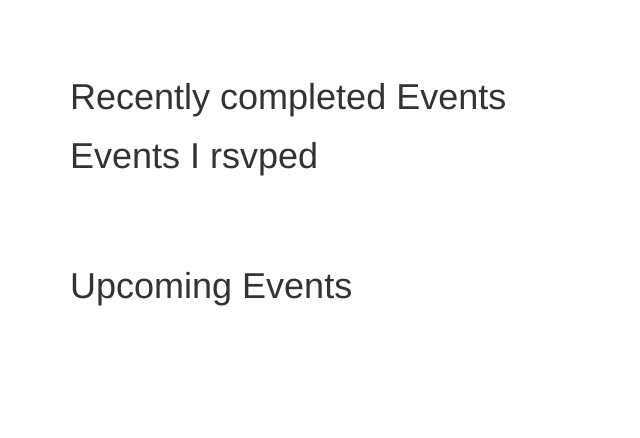
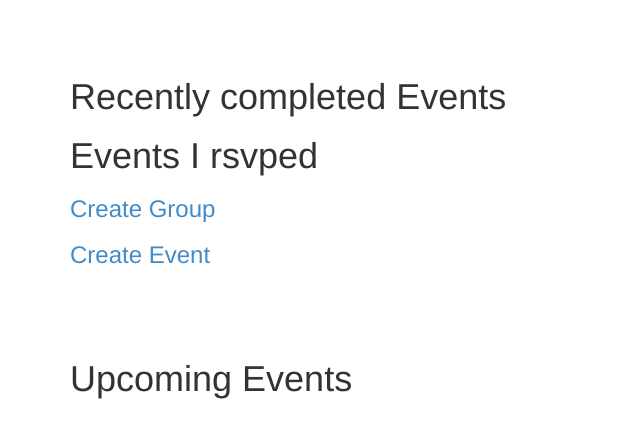
Before and after one commit to agiliq/opentavern, a Django app: page / in a window 1280 px wide. Shown: the part 139-577 px from the top of the page, without its empty margins (0-640 px from the left). Run offline with Django 3.2, Linux system fonts and the light colour scheme; the visitor is signed in with stand-in values (Sample User, id 1); data that the repository does not hold is empty; parts of the project's set-up code (start-up, migrations or seed data) failed here and were passed over; some libraries are stand-ins or nearby versions.

Commit message:
Modified home template

```diff
--- a/tavern/templates/home.html
+++ b/tavern/templates/home.html
@@ -15,6 +15,9 @@
         <li>{{ event }}</li>
     {% endfor %}
 
+    <h3><a href="create_group"> Create Group </a></h3>
+    <h3><a href="create_event"> Create Event </a></h3>
+
 
     {% else %}
         {% if groups %}
```
